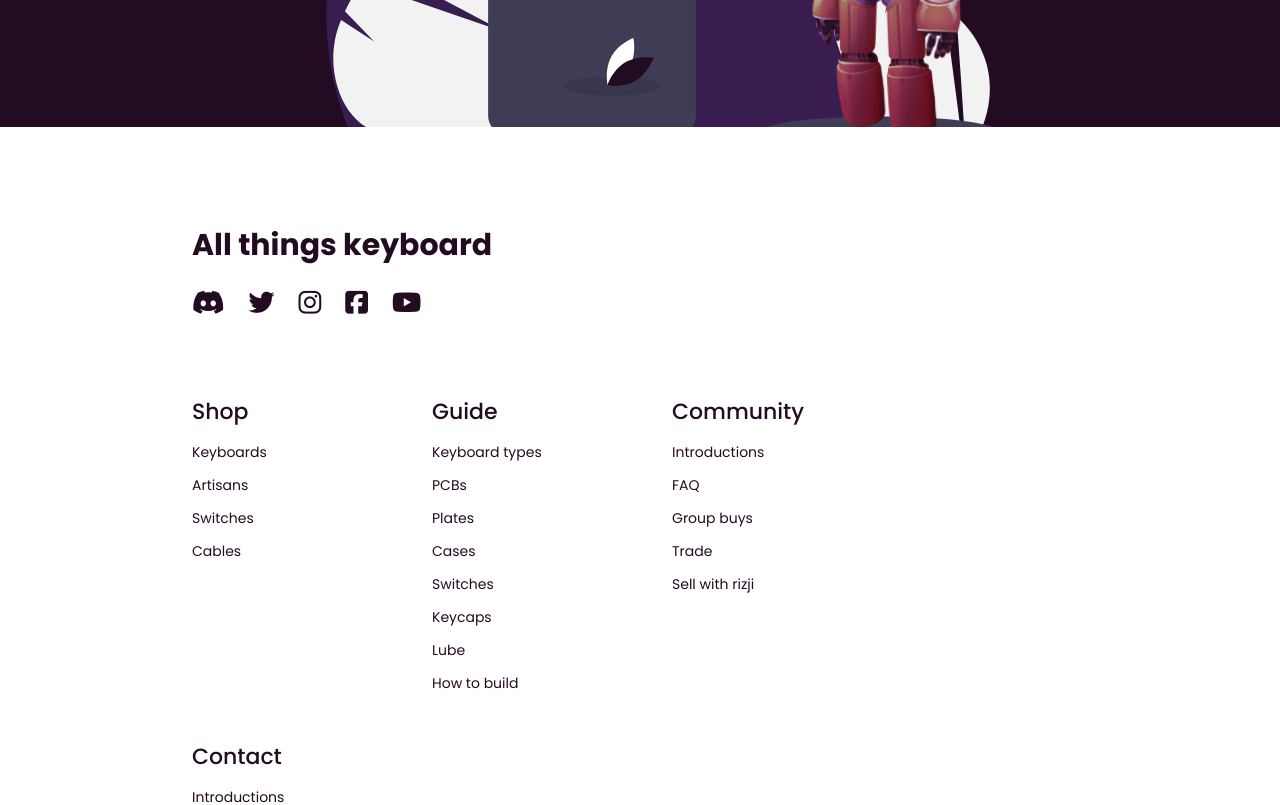
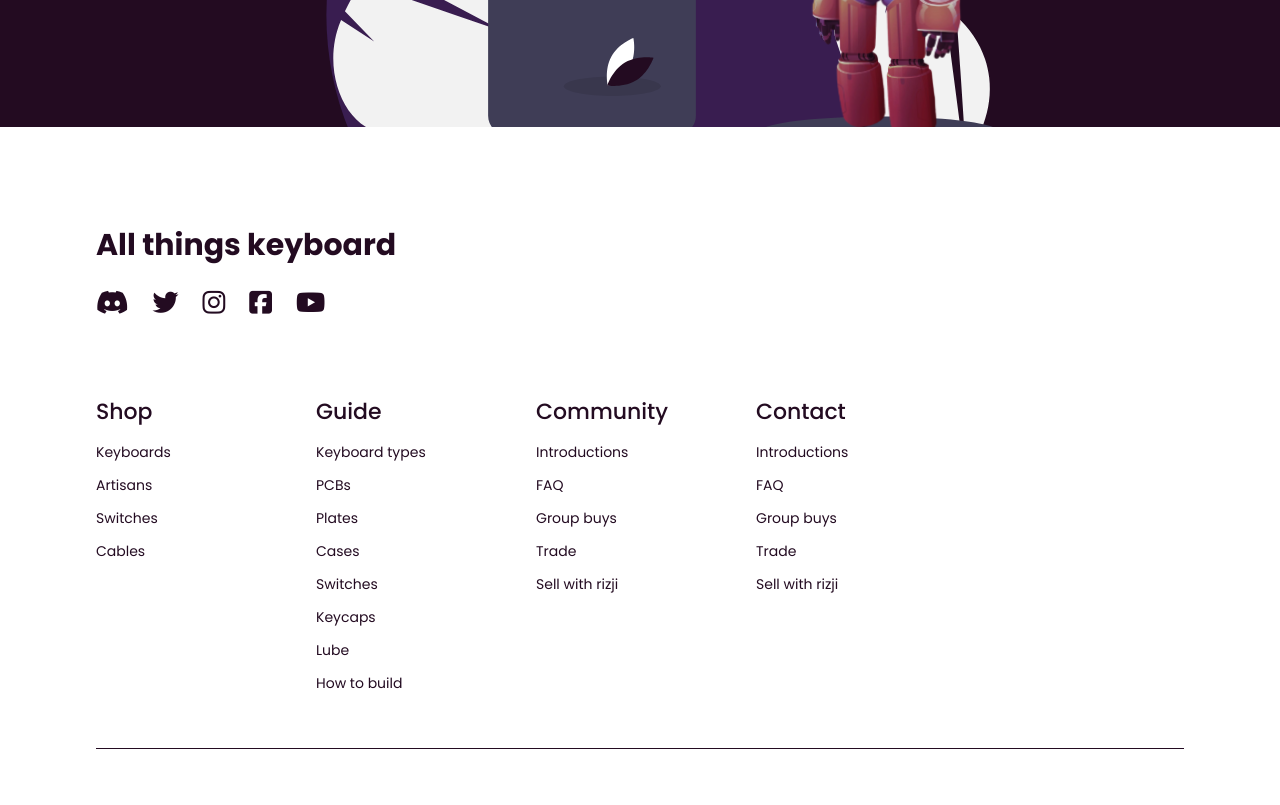
Before and after one commit to riz-l/rizji-keyboards, a React (Create React App) app: page / in a window 1280 px wide. Shown: the part 2640-3445 px from the top of the page. Built offline with nearby package versions, Linux system fonts and the light colour scheme.

Commit message:
Adjusted short-link-container sizing to be responsive with smaller (mobile) screens. Also adjusted Footer cta to adjust with smaller (mobile) screens.

```diff
--- a/src/components/UI/Footer/Footer.styles.scss
+++ b/src/components/UI/Footer/Footer.styles.scss
@@ -38,7 +38,7 @@
 
       .Footer__short-links {
         padding: 1rem 0;
-        min-width: 240px;
+        min-width: 220px;
 
         & h4 {
           font-size: 22px;
@@ -92,7 +92,21 @@
 }
 
 /*#region Media Queries */
-@media screen and (max-width: 1024px) {
+@media screen and (min-width: 1024px) {
+  .Footer {
+    .Footer__container {
+      width: 85%;
+
+      .Footer__short-link-container {
+        .Footer__short-links {
+          min-width: 220px;
+        }
+      }
+    }
+  }
+}
+
+@media screen and (max-width: 1035px) {
   .Footer {
     .Footer__container {
       width: 85%;
@@ -105,5 +119,22 @@
     }
   }
 }
+
+@media screen and (max-width: 374px) {
+  .Footer {
+    .Footer__container {
+      .Footer__logo-container {
+        .Footer__cta {
+          height: 45px;
+          width: 100px;
+
+          & span {
+            font-size: 16px;
+          }
+        }
+      }
+    }
+  }
+}
 /*#endregion /Media Queries */
 /*#endregion /UI: Footer */
```
